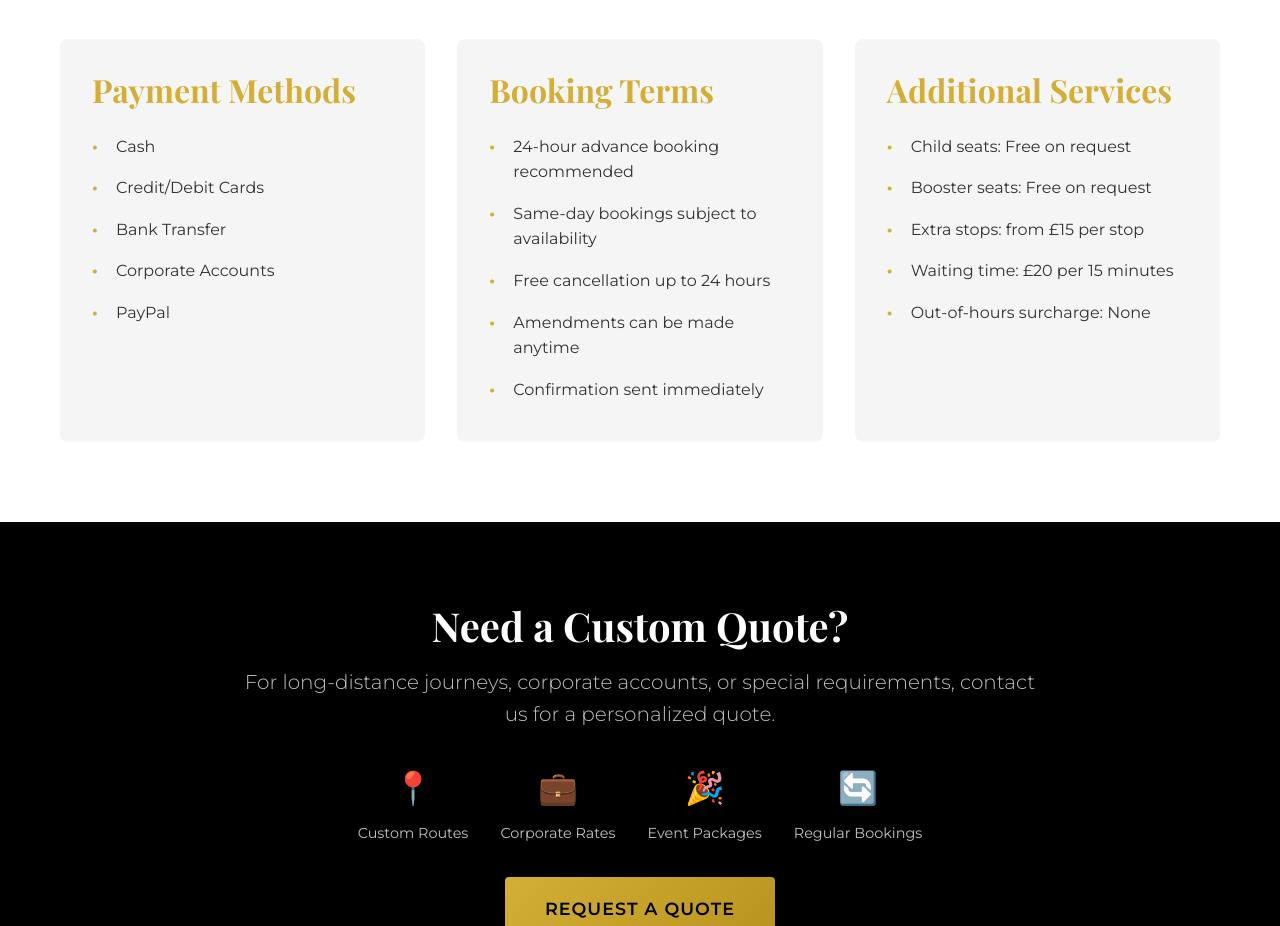
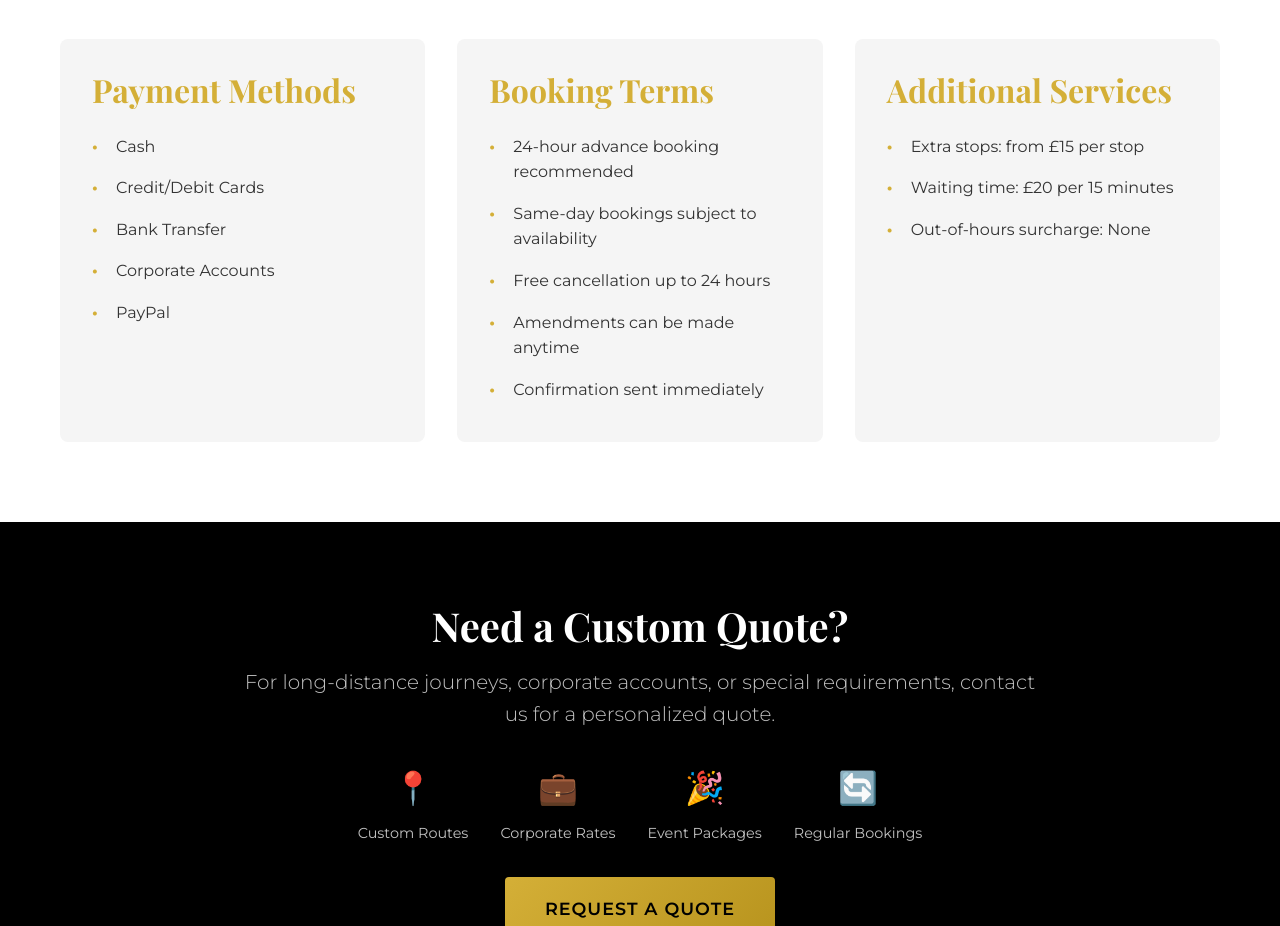
Before and after one commit to Andreimateiuc/wmc-executive-hire, a website: page prices.html in a window 1280 px wide. Shown: the part 4260-5186 px from the top of the page. Drawn offline with nearby package versions, Linux system fonts and the light colour scheme.

Commit message:
Remove child/booster seat lines from prices

```diff
--- a/prices.html
+++ b/prices.html
@@ -488,8 +488,6 @@
                 <div class="info-card">
                     <h3>Additional Services</h3>
                     <ul>
-                        <li>Child seats: Free on request</li>
-                        <li>Booster seats: Free on request</li>
                         <li>Extra stops: from £15 per stop</li>
                         <li>Waiting time: £20 per 15 minutes</li>
                         <li>Out-of-hours surcharge: None</li>
```
